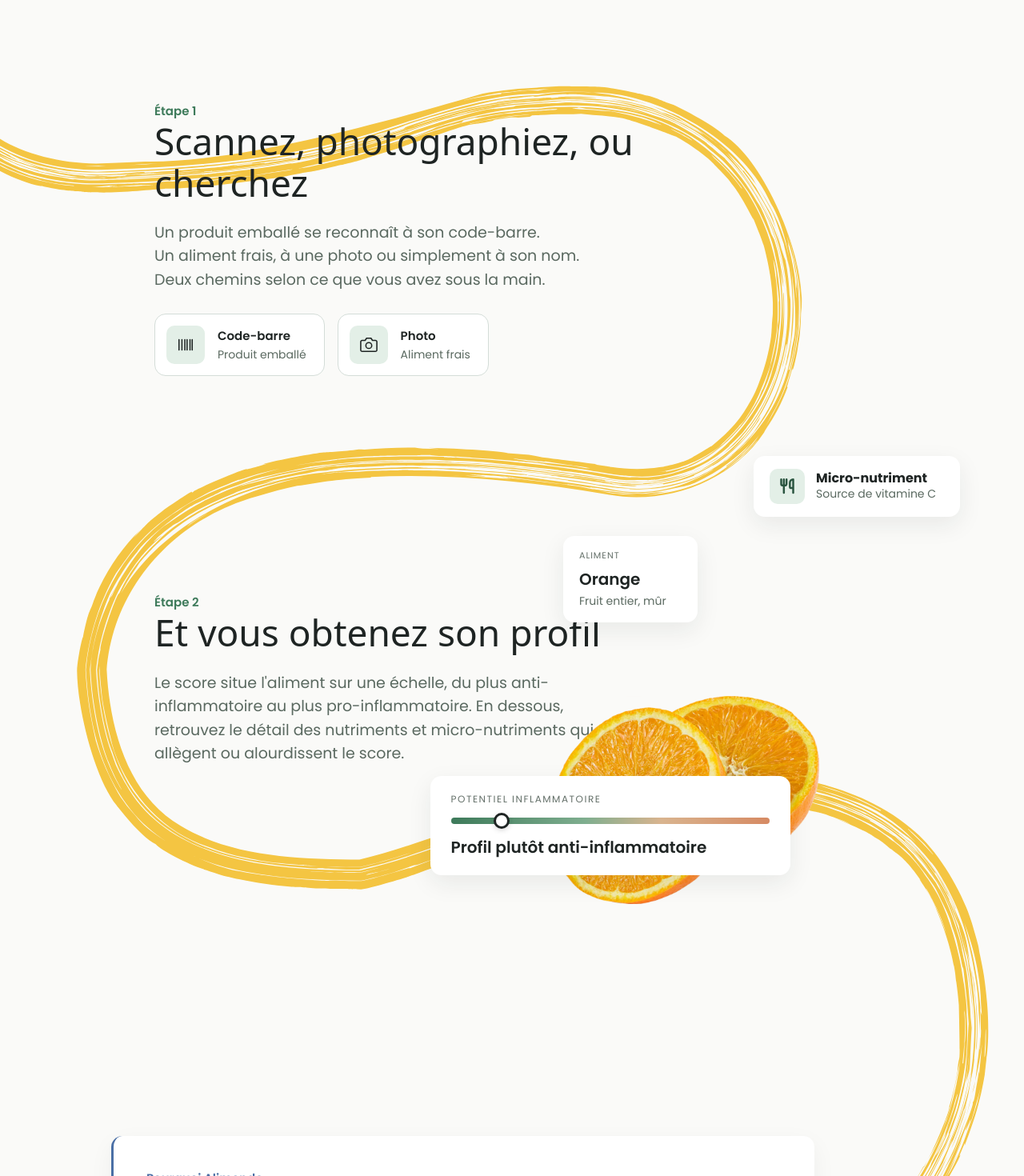
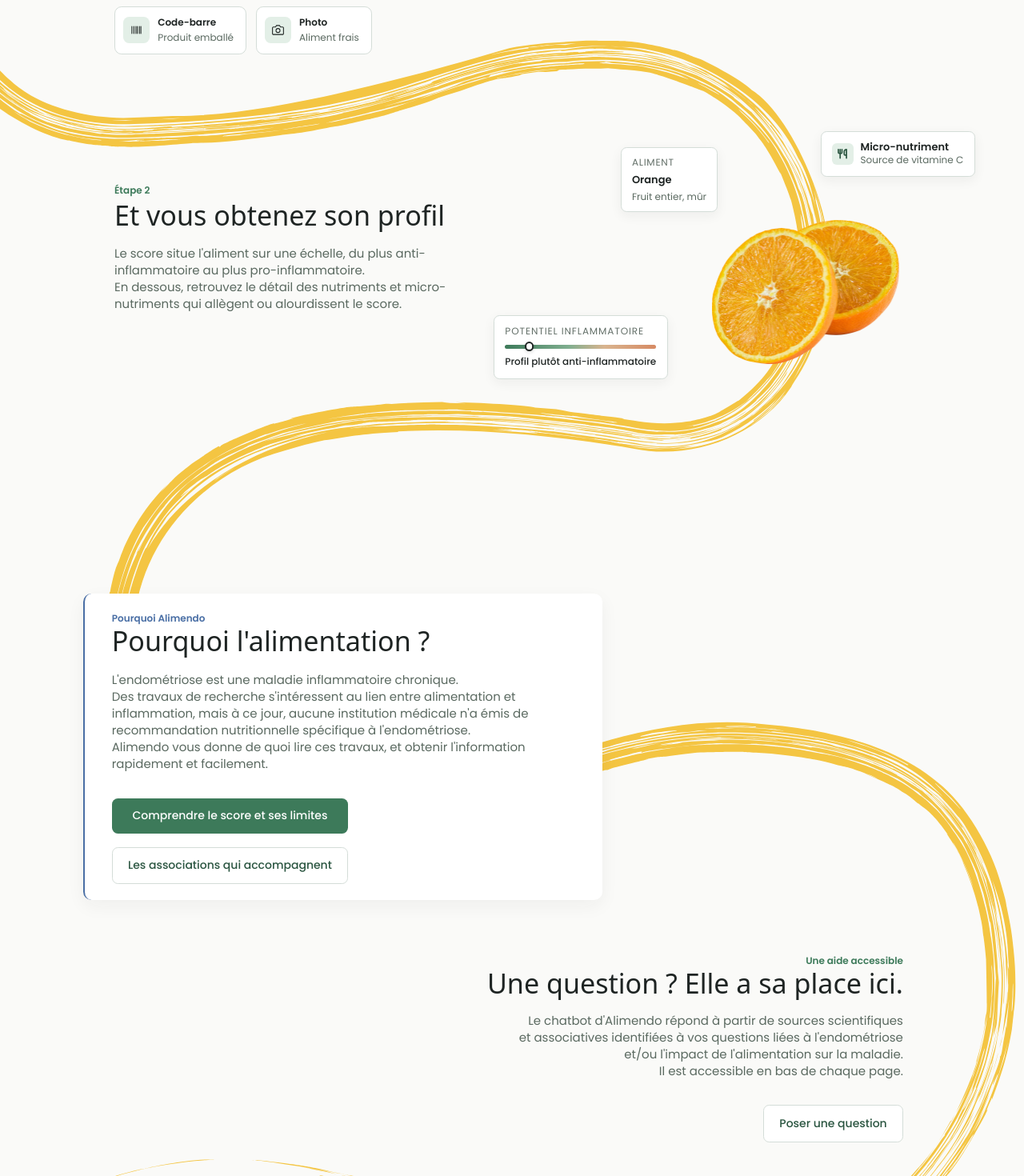
Before and after one commit to SalomeSouque/alimendo_certification_rncp, a React (Vite) app in the folder frontend/: page / in a window 1280 px wide. Shown: the part 900-2370 px from the top of the page at 80% size. Built offline with nearby package versions, Linux system fonts and the light colour scheme; no server answers; a web font is replaced by a local one.

Commit message:
feat(front): desktop home aligned on the 1728 px maquette and zoomed to the screen, compact layout below 1280 px

```diff
--- a/frontend/src/components/Header.css
+++ b/frontend/src/components/Header.css
@@ -1,4 +1,4 @@
-/* Mobile / tablet header and navigation drawer (maquette M1, below 1024 px).
+/* Mobile / tablet header and navigation drawer (maquette M1, below 1280 px).
    The desktop header stays in styles/common.css. */
 
 .header-m {
--- a/frontend/src/components/Header.jsx
+++ b/frontend/src/components/Header.jsx
@@ -8,7 +8,7 @@ import NavDrawer from './NavDrawer.jsx';
 import { MenuIcon, UserIcon } from './icons.jsx';
 import './Header.css';
 
-/** Site header: full navigation on desktop, burger + drawer below 1024 px (maquette M1). */
+/** Site header: full navigation on desktop, burger + drawer below 1280 px (maquette M1). */
 export default function Header() {
   const compact = useMediaQuery(COMPACT_HEADER_QUERY);
   return compact ? <MobileHeader /> : <DesktopHeader />;
--- /dev/null
+++ b/frontend/src/components/useViewportWidth.js
@@ -0,0 +1,21 @@
+// src/components/useViewportWidth.js
+// Width of the page in CSS pixels (scrollbar excluded), updated on resize.
+
+import { useSyncExternalStore } from 'react';
+
+function subscribe(onChange) {
+  window.addEventListener('resize', onChange);
+  // The vertical scrollbar can appear without a resize event (page content loading):
+  // the root element changes size, so a ResizeObserver catches it.
+  const observer = typeof ResizeObserver === 'function' ? new ResizeObserver(onChange) : null;
+  observer?.observe(document.documentElement);
+  return () => {
+    window.removeEventListener('resize', onChange);
+    observer?.disconnect();
+  };
+}
+
+/** @returns {number} 0 when there is no layout (jsdom): callers keep their default. */
+export function useViewportWidth() {
+  return useSyncExternalStore(subscribe, () => document.documentElement.clientWidth, () => 0);
+}
--- a/frontend/src/config/breakpoints.js
+++ b/frontend/src/config/breakpoints.js
@@ -5,5 +5,6 @@
 /** Phones: full-screen analysis with bottom tabs (maquettes M3). */
 export const MOBILE_QUERY = '(max-width: 767px)';
 
-/** Phones and tablets: the desktop navigation does not fit, burger menu instead (maquette M1). */
-export const COMPACT_HEADER_QUERY = '(max-width: 1023px)';
+/** Phones, tablets and small laptops: the desktop navigation is cramped and the home
+ *  composition does not fit below 1280 px, burger menu and one-column home instead. */
+export const COMPACT_HEADER_QUERY = '(max-width: 1279px)';
--- a/frontend/src/pages/Home.css
+++ b/frontend/src/pages/Home.css
@@ -1,30 +1,41 @@
-.wave-home { top: 289px; left: -133px; width: 112%; }
+/* ========= Desktop, from 1280 px =========
+   The composition is drawn at the size of the maquette (1728 px wide) inside
+   .home-stage, and Home.jsx shrinks or enlarges the whole stage to the screen width
+   with CSS zoom (--z = screen width / 1728). The line, the picture, the cards and the
+   texts keep exactly the proportions of the maquette at every width; minimum text
+   sizes are set at the end of this file.
+   Section heights are fixed (not min-height): a text made taller by its minimum size
+   never pushes the next section down, so the line stays aligned with the page. */
+.home-stage { position: relative; }
+.home-stage > section { position: relative; z-index: 1; }
+/* Positions measured from the top of the stage (= under the 71 px header). */
+.wave-home { top: 218px; left: -133px; width: 112%; }
 
 /* Hero */
-.hero { padding: 90px 193px 0; min-height: 855px; }
-.hero-tag { font-size: 15px; color: var(--muted-2); margin-bottom: 18px; }
+.hero { padding: 86px 193px 0; height: 829px; }
+.hero-tag { font-size: 13px; color: var(--muted-2); margin-bottom: 4px; }
 .hero-title {
   font-family: 'Bagel Fat One', system-ui, cursive;
   font-weight: 400;
-  font-size: 48px;
+  font-size: 46px;
   line-height: 1.1;
   color: var(--ink);
   max-width: 640px;
-  margin-bottom: 26px;
+  margin-bottom: 38px;
 }
 .hero-description {
-  font-size: 19px;
+  font-size: 20px;
   color: var(--muted);
   max-width: 545px;
-  line-height: 1.55;
-  margin-bottom: 34px;
+  line-height: 1.4;
+  margin-bottom: 44px;
 }
-.hero-buttons { display: flex; flex-direction: column; gap: 16px; align-items: flex-start; }
+.hero-buttons { display: flex; flex-direction: column; gap: 19px; align-items: flex-start; }
 
 .hero-image {
   position: absolute;
-  top: 222px;
-  left: 61%;
+  top: 151px;
+  left: 993px;
   width: 876px;
   height: 532px;
   pointer-events: none;
@@ -32,35 +43,35 @@
 .hero-image img { width: 100%; height: 100%; display: block; }
 
 /* Étape 1 */
-.section-step1 { padding: 100px 193px 0; }
+.section-step1 { padding: 24px 193px 0; height: 480px; }
 .section-step1 .section-title { max-width: 760px; }
-.method-cards { display: flex; gap: 16px; margin-top: 20px; }
+.method-cards { display: flex; gap: 16px; margin-top: 40px; }
 .method-card {
   display: flex;
   align-items: center;
-  gap: 16px;
+  gap: 14px;
   background: #fff;
   border: 1px solid var(--border);
-  border-radius: 14px;
-  padding: 14px 22px 14px 14px;
+  border-radius: 12px;
+  padding: 14px 20px 14px 14px;
 }
 .method-icon {
-  width: 48px; height: 48px; flex: none;
+  width: 44px; height: 44px; flex: none;
   background: var(--green-soft);
   border-radius: 10px;
   display: flex; align-items: center; justify-content: center;
 }
-.method-icon img { width: 22px; height: 22px; }
-.method-card-title { font-size: 15px; font-weight: 600; color: var(--ink); margin-bottom: 2px; }
-.method-card-subtitle { font-size: 14px; color: var(--muted); }
+.method-icon img { width: 20px; height: 20px; }
+.method-card-title { font-size: 13px; font-weight: 600; color: var(--ink); margin-bottom: 2px; }
+.method-card-subtitle { font-size: 12px; color: var(--muted); }
 
 /* Étape 2 — composition libre (cartes positionnées dans la section) */
 .section-step2 {
   position: relative;      /* ancre les cartes absolues ci-dessous */
-  padding: 140px 193px 0;
-  min-height: 620px;       /* réserve la hauteur de la zone visuelle */
+  padding: 119px 193px 0;
+  height: 770px;           /* réserve la hauteur de la zone visuelle */
 }
-.step2-text { max-width: 600px; margin-top: 130px;}   /* le texte occupe la gauche */
+.step2-text { max-width: 600px; }   /* le texte occupe la gauche */
 .step2-text .section-title { max-width: 700px; }
 
 /* La zone visuelle ne pousse plus rien : chaque enfant est positionné librement */
@@ -68,17 +79,17 @@
 
 .card {
   background: #fff;
-  border-radius: 14px;
+  border-radius: 10px;
   box-shadow: 0 10px 30px rgba(30, 36, 35, 0.08);
 }
 
 /* --- Image orange : le point de repère central --- */
 .orange-img {
   position: absolute;
-  top: 400px;
-  right: 250px;
-  width: 350px;
-  height: 260px;
+  top: 181px;
+  right: 204px;
+  width: 329px;
+  height: 244px;
   z-index: 1;
 }
 .orange-img img { width: 100%; height: 100%; display: block; object-fit: contain; }
@@ -86,83 +97,84 @@
 /* --- Carte Orange (aliment) --- */
 .card-aliment {
   position: absolute;
-  top: 200px;
-  left: 55%;
-  width: 168px;
-  padding: 16px 20px;
+  top: 58px;
+  left: 1047px;
+  width: 137px;
+  padding: 13px 18px;
   z-index: 2;
 }
-.card-aliment .lbl { font-size: 11px; letter-spacing: 1px; text-transform: uppercase; color: var(--muted-2); margin-bottom: 6px; }
-.card-aliment .val { font-size: 20px; font-weight: 600; color: var(--ink); margin-bottom: 2px; }
-.card-aliment .sub { font-size: 14px; color: var(--muted); }
+.card-aliment .lbl { font-size: 10px; letter-spacing: 1px; text-transform: uppercase; color: var(--muted-2); margin-bottom: 4px; }
+.card-aliment .val { font-size: 15px; font-weight: 600; color: var(--ink); margin-bottom: 2px; }
+.card-aliment .sub { font-size: 13px; color: var(--muted); }
 
 /* --- Carte Micro-nutriment --- */
 .card-micro {
   position: absolute;
-  top: 100px;
-  right: 80px;
-  width: 258px;
-  display: flex; align-items: center; gap: 14px;
-  padding: 16px 20px;
+  top: 32px;
+  right: 83px;
+  width: 222px;
+  display: flex; align-items: center; gap: 12px;
+  padding: 14px 18px;
   z-index: 2;
 }
 .card-micro .ic {
-  width: 44px; height: 44px; flex: none;
-  background: var(--green-soft); border-radius: 10px;
+  width: 36px; height: 36px; flex: none;
+  background: var(--green-soft); border-radius: 8px;
   display: flex; align-items: center; justify-content: center;
 }
-.card-micro .ic img { width: 18px; height: 20px; }
-.card-micro .t { font-size: 16px; font-weight: 700; color: var(--ink); line-height: 1.2; white-space: nowrap; }
-.card-micro .s { font-size: 14px; color: var(--muted); }
+.card-micro .ic img { width: 16px; height: 18px; }
+.card-micro .t { font-size: 15px; font-weight: 600; color: var(--ink); line-height: 1.2; white-space: nowrap; }
+.card-micro .s { font-size: 13px; color: var(--muted); }
 
 /* --- Carte Score --- */
 .card-score {
   position: absolute;
-  top: 500px;
-  left: 42%;
-  width: 450px;
-  padding: 20px 26px;
+  top: 342px;
+  left: 833px;
+  width: 289px;
+  padding: 14px 18px 16px;
   z-index: 2;
 }
-.card-score .lbl { font-size: 12px; letter-spacing: 1.5px; text-transform: uppercase; color: var(--muted-2); margin-bottom: 14px; }
-.card-score .score-bar { margin-bottom: 14px; }
+.card-score .lbl { font-size: 10px; letter-spacing: 1.2px; text-transform: uppercase; color: var(--muted-2); margin-bottom: 10px; }
+.card-score .score-bar { height: 7px; margin-bottom: 10px; }
+.card-score .score-knob { width: 16px; height: 16px; }
 .card-score .score-knob { left: 16%; }
-.card-score .caption { font-size: 20px; font-weight: 600; color: var(--ink); }
+.card-score .caption { font-size: 14px; font-weight: 500; color: var(--ink); }
 
 /* Pourquoi */
-.section-pourquoi { padding: 330px 139px 0; }
+.section-pourquoi { padding: 42px 140px 0; height: 610px; }
 .pourquoi-card {
   position: relative;
   background: #fff;
   border-radius: 14px;
   border-left: 3px solid var(--blue);
   box-shadow: 0 10px 30px rgba(30, 36, 35, 0.05);
-  padding: 41px 41px;
-  max-width: 879px;
+  padding: 30px 47px 27px 46px;
+  max-width: 876px;
 }
-.pourquoi-label { font-size: 15px; color: var(--blue); font-weight: 600; margin-bottom: 10px; }
+.pourquoi-label { font-size: 15px; color: var(--blue); font-weight: 600; margin-bottom: 0; }
 .pourquoi-title {
   font-family: 'Bagel Fat One', system-ui, cursive;
-  font-weight: 400; font-size: 46px; color: var(--ink); margin-bottom: 22px;
+  font-weight: 400; font-size: 46px; line-height: 1.12; color: var(--ink); margin-bottom: 25px;
 }
-.pourquoi-body { font-size: 17px; color: var(--muted); line-height: 1.7; margin-bottom: 34px; max-width: 700px; }
+.pourquoi-body { font-size: 20px; color: var(--muted); line-height: 1.4; margin-bottom: 44px; max-width: 700px; }
 .pourquoi-buttons { display: flex; flex-direction: column; gap: 16px; align-items: flex-start; }
 
 /* Chatbot */
-.section-chatbot { padding: 242px 204px 0; text-align: right; }
-.chatbot-label { font-size: 15px; color: var(--green); font-weight: 600; margin-bottom: 10px; }
+.section-chatbot { padding: 40px 204px 0; height: 300px; text-align: right; }
+.chatbot-label { font-size: 15px; color: var(--green); font-weight: 600; margin-bottom: 0; }
 .chatbot-title {
   font-family: 'Bagel Fat One', system-ui, cursive;
-  font-weight: 400; font-size: 46px; color: var(--ink); margin-bottom: 24px;
+  font-weight: 400; font-size: 46px; line-height: 1.12; color: var(--ink); margin-bottom: 22px;
 }
-.chatbot-body { font-size: 19px; color: var(--muted); line-height: 1.55; max-width: 680px; margin-left: auto; margin-bottom: 30px; }
+.chatbot-body { font-size: 20px; color: var(--muted); line-height: 1.4; max-width: 680px; margin-left: auto; margin-bottom: 44px; }
 .chatbot-cta { display: flex; justify-content: flex-end; }
 /* ========= Phones and tablets (maquette accueil mobile, 360 px) =========
    ".frame" prefix: common.css is loaded after the pages CSS (see main.jsx), so the
    phone rules need one more class to win over .section-title, .btn-primary…
    One column, 20 px margins. The desktop absolute positions are reset;
    the step 2 composition is redrawn at phone size. */
-@media (max-width: 1023px) {
+@media (max-width: 1279px) {
   /* Yellow line pieces (Home.jsx LinePiece), SVG cropped to the stroke. Each piece is
      drawn at 94 % of its SVG size (the scale of the maquette line) and placed from the
      centre of its section: left = 50% - offset, top = offset from the section top
@@ -183,9 +195,10 @@
   .frame .home-line--orange { width: 468px; left: calc(50% - 326px); top: -8px; }
   .frame .home-line--chatbot { width: 488px; left: calc(50% - 311px); top: 5px; }
 
-  .frame .hero { padding: 0 20px; min-height: 0; }
+  .frame .hero { padding: 0 20px; height: auto; }
   .frame .hero-tag { margin: 0 -20px 6px; padding: 8px 10px 0; font-size: 10px; text-align: center; }
   .frame .br-m { display: block; height: 0; overflow: hidden; }
+  .frame br.br-d { display: none; } /* desktop-only line breaks */
   .frame .hero-title { font-size: 34px; line-height: 1.04; max-width: none; margin-bottom: 0; }
   .frame .hero-image {
     position: relative;
@@ -202,7 +215,7 @@
   .frame .section-body { font-size: 16px; line-height: 1.5; margin-bottom: 0; }
   .frame .step-label { font-size: 14px; font-weight: 500; margin-bottom: 8px; }
 
-  .frame .section-step1 { padding: 100px 20px 0; }
+  .frame .section-step1 { padding: 100px 20px 0; height: auto; }
   /* Text flows freely on a narrow screen: the desktop line breaks are dropped. */
   .frame .section-step1 br { display: none; }
   .frame .section-step1 .section-title { font-size: 26px; }
@@ -214,7 +227,7 @@
   .frame .method-card-subtitle { font-size: 12px; }
 
   /* Step 2: same cards, phone-sized composition */
-  .frame .section-step2 { padding: 96px 20px 0; min-height: 0; }
+  .frame .section-step2 { padding: 96px 20px 0; height: auto; }
   .frame .step2-text { margin-top: 0; }
   .frame .step2-visual { position: relative; height: 385px; margin: 20px -20px 0; }
   .frame .card { border-radius: 10px; box-shadow: 0 6px 18px rgba(30, 36, 35, 0.08); }
@@ -234,7 +247,7 @@
   .frame .card-micro .t { font-size: 12px; font-weight: 500; }
   .frame .card-micro .s { font-size: 9px; }
 
-  .frame .section-pourquoi { padding: 70px 20px 0; }
+  .frame .section-pourquoi { padding: 70px 20px 0; height: auto; }
   .frame .pourquoi-card { padding: 22px 20px 20px; border-radius: 12px; }
   .frame .pourquoi-label { font-size: 13px; font-weight: 500; margin-bottom: 14px; }
   .frame .pourquoi-title { font-size: 26px; line-height: 1.2; margin-bottom: 14px; }
@@ -243,7 +256,7 @@
   .frame .pourquoi-buttons .btn-primary,
   .frame .pourquoi-buttons .btn-secondary { width: 100%; text-align: center; min-height: 58px; padding: 10px 20px; font-size: 15px; }
 
-  .frame .section-chatbot { padding: 118px 20px 0; text-align: left; }
+  .frame .section-chatbot { padding: 118px 20px 0; height: auto; text-align: left; }
   .frame .chatbot-label { font-size: 13px; font-weight: 500; margin-bottom: 4px; }
   .frame .chatbot-title { font-size: 25px; line-height: 1.25; margin-bottom: 6px; }
   .frame .chatbot-body { font-size: 16px; line-height: 1.75; max-width: 250px; margin: 0 0 20px; }
@@ -252,7 +265,7 @@
 }
 
 /* Tablets: the same column, centred. */
-@media (min-width: 768px) and (max-width: 1023px) {
+@media (min-width: 768px) and (max-width: 1279px) {
   .frame .hero,
   .frame .section-step1,
   .frame .section-step2,
@@ -266,3 +279,53 @@
   .frame .hero-title { font-size: 30px; }
   .frame .method-cards { flex-direction: column; }
 }
+
+/* Desktop: what only applies to the desktop maquette (shared classes from common.css,
+   and rules the phone layout does not reset). */
+@media (min-width: 1280px) {
+  .home-stage .step-label { display: block; margin-bottom: 5px; }
+  .home-stage .section-title { margin-bottom: 19px; }
+  .home-stage .step2-text .section-title { margin-bottom: 23px; }
+  .home-stage .section-body { font-size: 20px; line-height: 1.4; margin-bottom: 0; }
+  .home-stage .card { border: 1px solid var(--border); box-shadow: 0 6px 20px rgba(30, 36, 35, 0.06); }
+  .home-stage .pourquoi-buttons { display: inline-flex; align-items: stretch; gap: 22px; }
+  .home-stage .pourquoi-buttons > * { width: auto; } /* both as wide as the widest */
+  /* Line breaks of the maquette, desktop only (<br className="br-d">); the phone
+     maquette keeps its blank line between the two paragraphs (<br className="br-mo">). */
+  .home-stage br.br-mo { display: none; }
+
+  /* Minimum text sizes. The zoom shrinks the maquette (at 1280 px, 74 %):
+     max(maquette size, minimum / --z) keeps paragraphs at 15 px and small texts at
+     12 px on screen at least. Above that, the maquette size applies. */
+  .home-stage .step-label,
+  .home-stage .pourquoi-label,
+  .home-stage .chatbot-label { font-size: max(15px, calc(12px / var(--z, 1))); }
+  .home-stage .hero-tag { font-size: max(13px, calc(12px / var(--z, 1))); }
+  .home-stage .hero-description,
+  .home-stage .section-body,
+  .home-stage .pourquoi-body,
+  .home-stage .chatbot-body { font-size: max(20px, calc(15px / var(--z, 1))); }
+  .home-stage .btn-primary,
+  .home-stage .btn-secondary { font-size: max(16px, calc(14px / var(--z, 1))); }
+  .home-stage .method-card-title,
+  .home-stage .method-card-subtitle,
+  .home-stage .card-aliment .lbl,
+  .home-stage .card-score .lbl { font-size: max(10px, calc(12px / var(--z, 1))); }
+  .home-stage .method-card-title { font-size: max(13px, calc(12px / var(--z, 1))); }
+  .home-stage .card-aliment .sub,
+  .home-stage .card-micro .s { font-size: max(13px, calc(12px / var(--z, 1))); }
+  .home-stage .card-score .caption { font-size: max(14px, calc(12px / var(--z, 1))); }
+  .home-stage .card-aliment .val,
+  .home-stage .card-micro .t { font-size: max(15px, calc(13px / var(--z, 1))); }
+  /* Text widths in em: a text set above its maquette size gets proportionally wider,
+     so it breaks its lines at the same words as on the maquette and does not grow
+     downwards onto the line (maquette width / maquette font size, 20 px). */
+  .home-stage .hero-description { max-width: 27.25em; }  /* 545 px */
+  .home-stage .section-body { max-width: 28em; }         /* 560 px */
+  .home-stage .pourquoi-body { max-width: 35em; }        /* 700 px */
+  .home-stage .chatbot-body { max-width: 34em; }         /* 680 px */
+  /* Cards: at least their maquette width, wider if their text needs it. */
+  .home-stage .card-aliment { width: max-content; min-width: 137px; }
+  .home-stage .card-micro { width: max-content; min-width: 222px; }
+  .home-stage .card-score { width: max-content; min-width: 289px; }
+}
--- a/frontend/src/pages/Home.jsx
+++ b/frontend/src/pages/Home.jsx
@@ -2,7 +2,11 @@ import { Link } from 'react-router-dom';
 import Layout from '../components/Layout.jsx';
 import { COMPACT_HEADER_QUERY, MOBILE_QUERY } from '../config/breakpoints';
 import { useMediaQuery } from '../components/useMediaQuery';
+import { useViewportWidth } from '../components/useViewportWidth';
 import './Home.css';
+
+// Width of the desktop maquette: the stage is drawn at this size, then zoomed to the screen.
+const DESIGN_WIDTH = 1728;
 
 // Données de démo de l'étape 1 (les deux méthodes d'entrée)
 const methodes = [
@@ -25,18 +29,24 @@ function LinePiece({ name, lazy = true }) {
 }
 
 export default function Home() {
-  // Phones and tablets share the one-column home (no tablet maquette; the desktop
-  // composition only works from 1024 px).
+  // Phones, tablets and small laptops share the one-column home (no tablet maquette;
+  // below 1280 px the desktop composition no longer fits).
   const isMobile = useMediaQuery(COMPACT_HEADER_QUERY);
   // The line pieces are cut where the line leaves a phone screen: on a tablet the cuts
   // would show, so tablets get no line (and do not download the pieces).
   const isPhone = useMediaQuery(MOBILE_QUERY);
-  // Desktop: one line behind the whole page. Phones and tablets: the line of the
-  // maquette is cut into pieces where it leaves the screen, and each piece is attached
-  // to its section, so it follows the content whatever the text height.
+  // Desktop: one line behind the whole stage. Phones: the line of the maquette is cut
+  // into pieces where it leaves the screen, and each piece is attached to its section,
+  // so it follows the content whatever the text height.
   const wave = isMobile ? null : (
     <img className="wave wave-home" src="/assets/yellow_line_home_page.svg" alt="" aria-hidden="true" />
   );
+  // Desktop: the stage keeps the 1728 px maquette and is zoomed to the screen width,
+  // so the line, the picture, the cards and the texts keep their proportions
+  // (--z is used in Home.css for the minimum text sizes).
+  const width = useViewportWidth();
+  const zoom = width / DESIGN_WIDTH;
+  const stageStyle = isMobile || !width ? undefined : { zoom, '--z': zoom };
   const heroImage = (
     // data-bleed: on phones the picture is cut by the screen edge on purpose (maquette).
     <div className="hero-image" data-bleed>
@@ -46,7 +56,9 @@ export default function Home() {
   );
 
   return (
-    <Layout wave={wave}>
+    <Layout>
+      <div className="home-stage" style={stageStyle}>
+        {wave}
         {/* Hero */}
         <section className="hero">
           <p className="hero-tag">Projet étudiant · cet outil ne remplace pas un suivi médical.</p>
@@ -103,8 +115,8 @@ export default function Home() {
             <h2 className="section-title">Et vous obtenez son profil</h2>
             <p className="section-body">
               Le score situe l'aliment sur une échelle, du plus anti-inflammatoire au plus
-            pro-inflammatoire. En dessous, retrouvez le détail des nutriments et micro-nutriments
-            qui allègent ou alourdissent le score.
+              pro-inflammatoire.<br className="br-d" /> En dessous, retrouvez le détail des
+              nutriments et micro-nutriments qui allègent ou alourdissent le score.
             </p>
           </div>
 
@@ -140,10 +152,10 @@ export default function Home() {
             <div className="pourquoi-label">Pourquoi Alimendo</div>
             <h2 className="pourquoi-title">Pourquoi<span className="br-m"> </span>l'alimentation&nbsp;?</h2>
             <p className="pourquoi-body">
-            L'endométriose est une maladie inflammatoire chronique.
+              L'endométriose est une maladie inflammatoire chronique. <br className="br-d" />
               Des travaux de recherche s'intéressent au lien entre alimentation et inflammation,
               mais à ce jour, aucune institution médicale n'a émis de recommandation nutritionnelle
-            spécifique à l'endométriose.<br /><br />
+              spécifique à l'endométriose.<br /><br className="br-mo" />
               Alimendo vous donne de quoi lire ces travaux, et obtenir l'information rapidement et facilement.
             </p>
             <div className="pourquoi-buttons">
@@ -159,14 +171,16 @@ export default function Home() {
           <div className="chatbot-label">Une aide accessible</div>
           <h2 className="chatbot-title">Une question ? Elle a sa place ici.</h2>
           <p className="chatbot-body">
-          Le chatbot d'Alimendo répond à partir de sources scientifiques et associatives
-          identifiées à vos questions liées à l'endométriose et/ou l'impact de l'alimentation
-          sur la maladie. Il est accessible en bas de chaque page.
+            Le chatbot d'Alimendo répond à partir de sources scientifiques<br className="br-d" /> et
+            associatives identifiées à vos questions liées à l'endométriose<br className="br-d" /> et/ou
+            l'impact de l'alimentation sur la maladie.<br className="br-d" /> Il est accessible en bas
+            de chaque page.
           </p>
           <div className="chatbot-cta">
             <Link to="/chatbot" className="btn-secondary">Poser une question</Link>
           </div>
         </section>
+      </div>
     </Layout>
   );
 }
```
Also changed, not shown: 2 other files (tests, documents, lock files or other folders). Lines whose indentation alone changed are shown as unchanged.
